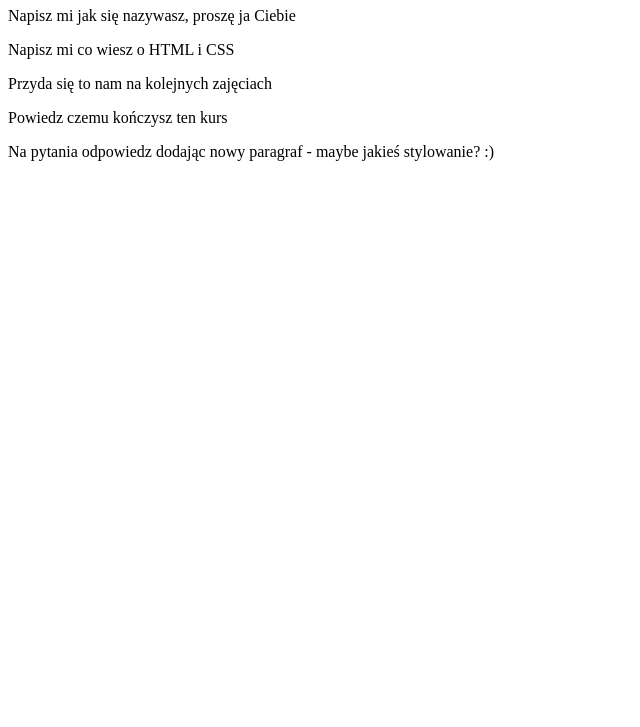
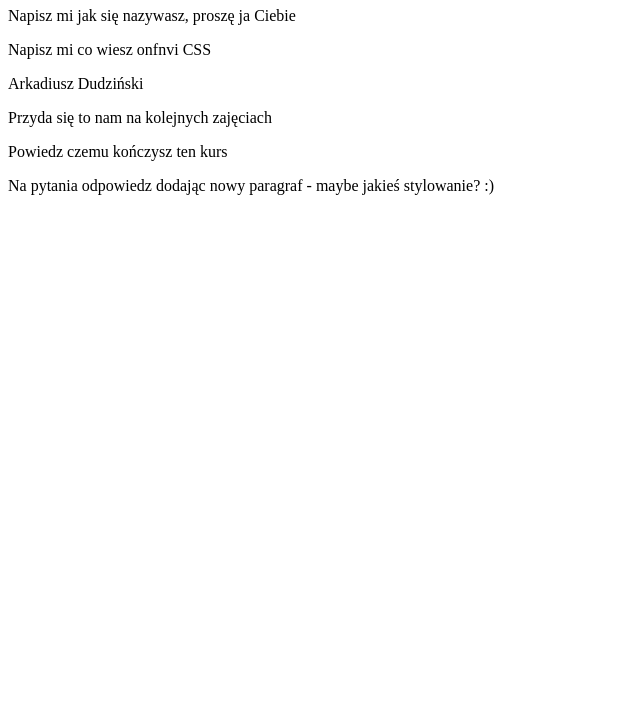
Before and after one commit to jakubwojtach/demo-repo, a plain HTML site: page index.html in a window 1280 px wide. Shown: the part 73-800 px from the top of the page, without its empty margins (0-640 px from the left). Drawn offline with Linux system fonts and the light colour scheme.

Commit message:
Arkadiusz Dudziński robi brancha

```diff
--- a/index.html
+++ b/index.html
@@ -9,7 +9,8 @@
   <body>
     <h1>Witaj na stronie internetowej</h1>
     <p>Napisz mi jak się nazywasz, proszę ja Ciebie</p>
-    <p>Napisz mi co wiesz o HTML i CSS</p>
+    <p>Napisz mi co wiesz onfnvi CSS</p>
+    <p> Arkadiusz Dudziński</p>
     <p>Przyda się to nam na kolejnych zajęciach</p>
     <p>Powiedz czemu kończysz ten kurs</p>
     <p>
```
Also changed, not shown: ArkadiuszDudzinski.txt (added), plik.txt (added).
